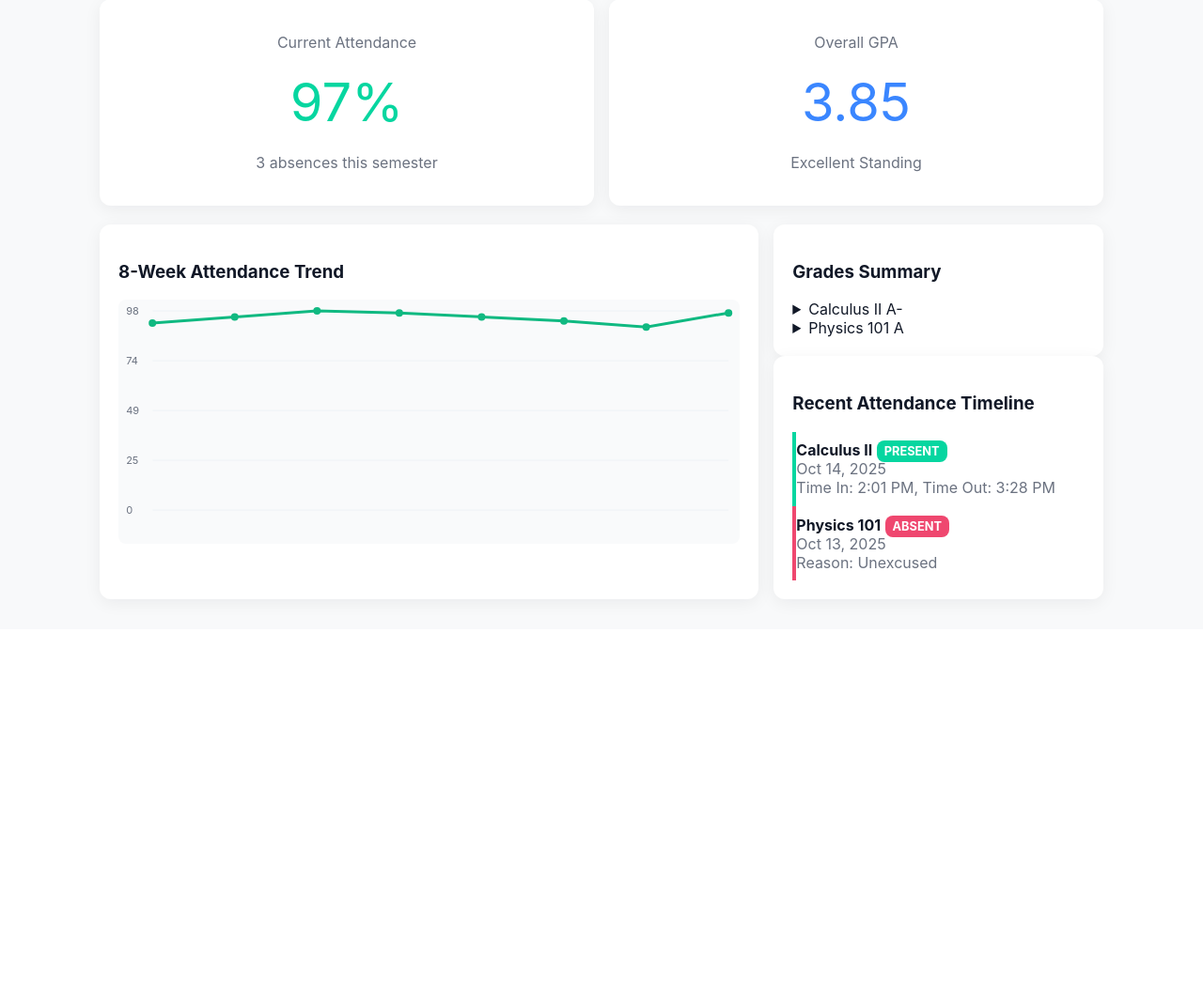
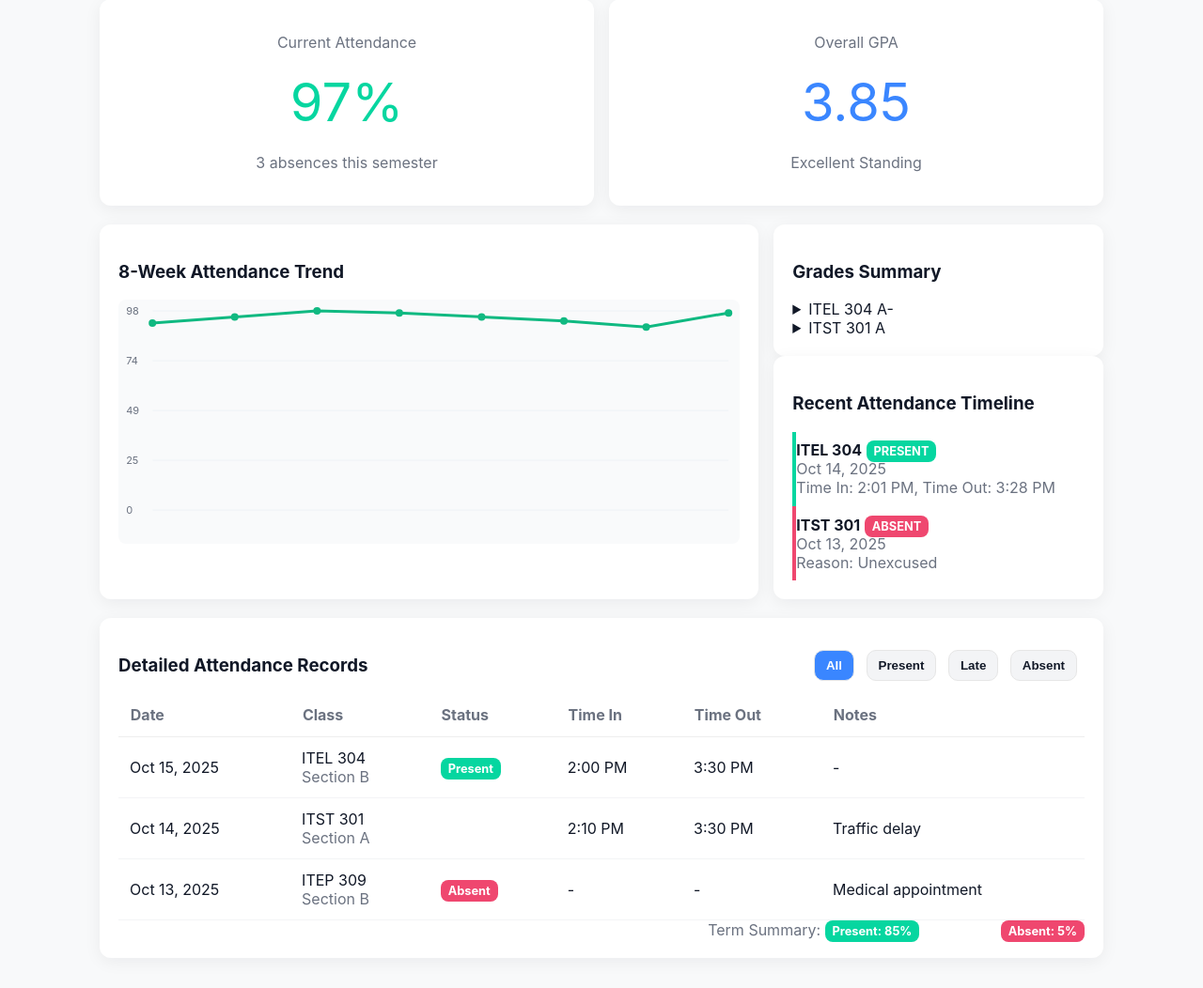
Before and after one commit to Bad-Burn/Attendance-Monitoring-System, a PHP site: page /student-parent.php in a window 1280 px wide. Shown: the part 182-1234 px from the top of the page at 94% size. Before the commit the page ends 826 px from the top, so only its background shows below. Run offline with PHP 8.4, Linux system fonts and the light colour scheme.

Commit message:
Update subject names to IT courses (ITEL 304, ITST 301, ITEP 309)

```diff
--- a/admin-dashboard.php
+++ b/admin-dashboard.php
@@ -94,7 +94,7 @@
           <div class="card">
             <h3>Activity Feed</h3>
             <ul class="feed">
-              <li><strong>Instructor Smith</strong> updated grades for <span class="highlight">Math 101</span><div class="muted">2 min ago</div></li>
+              <li><strong>Instructor Smith</strong> updated grades for <span class="highlight">ITEL 304</span><div class="muted">2 min ago</div></li>
               <li><strong>New Student User</strong> registered: John Doe.<div class="muted">5 min ago</div></li>
               <li><strong>System Backup</strong> completed successfully.<div class="muted">1 hour ago</div></li>
             </ul>
--- a/assets/js/main.js
+++ b/assets/js/main.js
@@ -247,6 +247,35 @@
   if (backBtn) backBtn.addEventListener('click', () => window.location.href = 'instructor-dashboard.php');
   }
 
+  // Student/Parent: Handle attendance record filters
+  const attendanceRecordsBody = qs('#attendanceRecordsBody');
+  if (attendanceRecordsBody) {
+    const records = Array.from(attendanceRecordsBody.querySelectorAll('tr')).map(row => ({
+      element: row,
+      status: row.querySelector('.badge').textContent.toLowerCase()
+    }));
+
+    // Handle filter clicks
+    qsa('.filter-btn').forEach(btn => {
+      btn.addEventListener('click', (e) => {
+        const filter = e.currentTarget.getAttribute('data-filter');
+
+        // Update active state
+        qsa('.filter-btn').forEach(b => b.classList.remove('active'));
+        e.currentTarget.classList.add('active');
+
+        // Filter records
+        records.forEach(({ element, status }) => {
+          if (filter === 'all' || status.includes(filter)) {
+            element.style.display = '';
+          } else {
+            element.style.display = 'none';
+          }
+        });
+      });
+    });
+  }
+
   // apply header content on all pages
   applyHeaderInfo();
   // enforce role-based UI visibility (hide nav buttons and other role-specific elements)
--- a/instructor-dashboard.php
+++ b/instructor-dashboard.php
@@ -35,7 +35,7 @@
         <div class="grid-3">
           <div class="card lg-col-2 text-center">
             <p class="muted">Your current class is:</p>
-            <h3 class="big-title">Calculus II (Section B)</h3>
+            <h3 class="big-title">ITEL 304 (Section B)</h3>
             <p class="muted">2:00 PM - 3:30 PM</p>
             <button id="startAttendanceBtn" class="btn primary large mt-6">START ATTENDANCE NOW</button>
           </div>
@@ -59,7 +59,7 @@
           <ul class="list-plain">
             <li class="list-item">
               <div>
-                <strong>Physics 101</strong>
+                <strong>ITST 301</strong>
                 <div class="muted">Section A</div>
               </div>
               <div class="mono">4:00 PM - 5:00 PM</div>
--- a/student-parent.php
+++ b/student-parent.php
@@ -53,10 +53,10 @@
           <div class="stack">
             <div class="card">
               <h3>Grades Summary</h3>
-              <details class="group"><summary>Calculus II <span class="blue">A-</span></summary>
+              <details class="group"><summary>ITEL 304 <span class="blue">A-</span></summary>
                 <div class="muted small mt-2">Midterm: 92%<br/>Assignment 1: 95%</div>
               </details>
-              <details class="group"><summary>Physics 101 <span class="green">A</span></summary></details>
+              <details class="group"><summary>ITST 301 <span class="green">A</span></summary></details>
             </div>
 
             <div class="card">
@@ -64,7 +64,7 @@
               <ul class="timeline">
                 <li class="timeline-item green">
                   <div class="row-between">
-                    <strong>Calculus II</strong>
+                    <strong>ITEL 304</strong>
                     <span class="badge green">PRESENT</span>
                   </div>
                   <div class="muted">Oct 14, 2025</div>
@@ -73,7 +73,7 @@
 
                 <li class="timeline-item red">
                   <div class="row-between">
-                    <strong>Physics 101</strong>
+                    <strong>ITST 301</strong>
                     <span class="badge red">ABSENT</span>
                   </div>
                   <div class="muted">Oct 13, 2025</div>
@@ -81,6 +81,76 @@
                 </li>
               </ul>
             </div>
+          </div>
+        </div>
+
+        <!-- New Attendance Records Section -->
+        <div class="card">
+          <div class="flex-between mb-4">
+            <h3>Detailed Attendance Records</h3>
+            <div class="btn-group">
+              <button class="btn secondary filter-btn active" data-filter="all">All</button>
+              <button class="btn secondary filter-btn" data-filter="present">Present</button>
+              <button class="btn secondary filter-btn" data-filter="late">Late</button>
+              <button class="btn secondary filter-btn" data-filter="absent">Absent</button>
+            </div>
+          </div>
+
+          <div class="table-wrap">
+            <table class="table">
+              <thead>
+                <tr>
+                  <th>Date</th>
+                  <th>Class</th>
+                  <th>Status</th>
+                  <th>Time In</th>
+                  <th>Time Out</th>
+                  <th>Notes</th>
+                </tr>
+              </thead>
+              <tbody id="attendanceRecordsBody">
+                <tr>
+                  <td>Oct 15, 2025</td>
+                  <td>
+                    <div class="text-bold">ITEL 304</div>
+                    <div class="muted">Section B</div>
+                  </td>
+                  <td><span class="badge green">Present</span></td>
+                  <td>2:00 PM</td>
+                  <td>3:30 PM</td>
+                  <td>-</td>
+                </tr>
+                <tr>
+                  <td>Oct 14, 2025</td>
+                  <td>
+                    <div class="text-bold">ITST 301</div>
+                    <div class="muted">Section A</div>
+                  </td>
+                  <td><span class="badge amber">Late</span></td>
+                  <td>2:10 PM</td>
+                  <td>3:30 PM</td>
+                  <td>Traffic delay</td>
+                </tr>
+                <tr>
+                  <td>Oct 13, 2025</td>
+                  <td>
+                    <div class="text-bold">ITEP 309</div>
+                    <div class="muted">Section B</div>
+                  </td>
+                  <td><span class="badge red">Absent</span></td>
+                  <td>-</td>
+                  <td>-</td>
+                  <td>Medical appointment</td>
+                </tr>
+              </tbody>
+            </table>
+          </div>
+
+          <div class="text-right mt-4 space-x">
+            <span class="muted">Term Summary:</span>
+            <span class="badge green sm">Present: 85%</span>
+            <span class="badge amber sm">Late: 10%</span>
+            <span class="badge red sm">Absent: 5%</span>
           </div>
         </div>
       </div>
--- a/take-attendance.php
+++ b/take-attendance.php
@@ -27,7 +27,7 @@
       <div class="space-y">
         <div>
           <button id="backToInstructor" class="link-back">← Back to Dashboard</button>
-          <h2 class="page-title">Calculus II - Attendance for Oct 15, 2025</h2>
+          <h2 class="page-title">ITEL 304 - Attendance for Oct 15, 2025</h2>
           <p class="muted">2:00 PM Session</p>
         </div>
 
@@ -65,7 +65,7 @@
     <div id="finalModal" class="modal" aria-hidden="true">
       <div class="modal-content card">
         <h3 class="page-title">Finalized!</h3>
-        <p class="muted">Attendance for Calculus II has been recorded and parents have been notified.</p>
+        <p class="muted">Attendance for ITEL 304 has been recorded and parents have been notified.</p>
         <div class="modal-actions">
           <button id="closeModal" class="btn primary">OK</button>
         </div>
```
